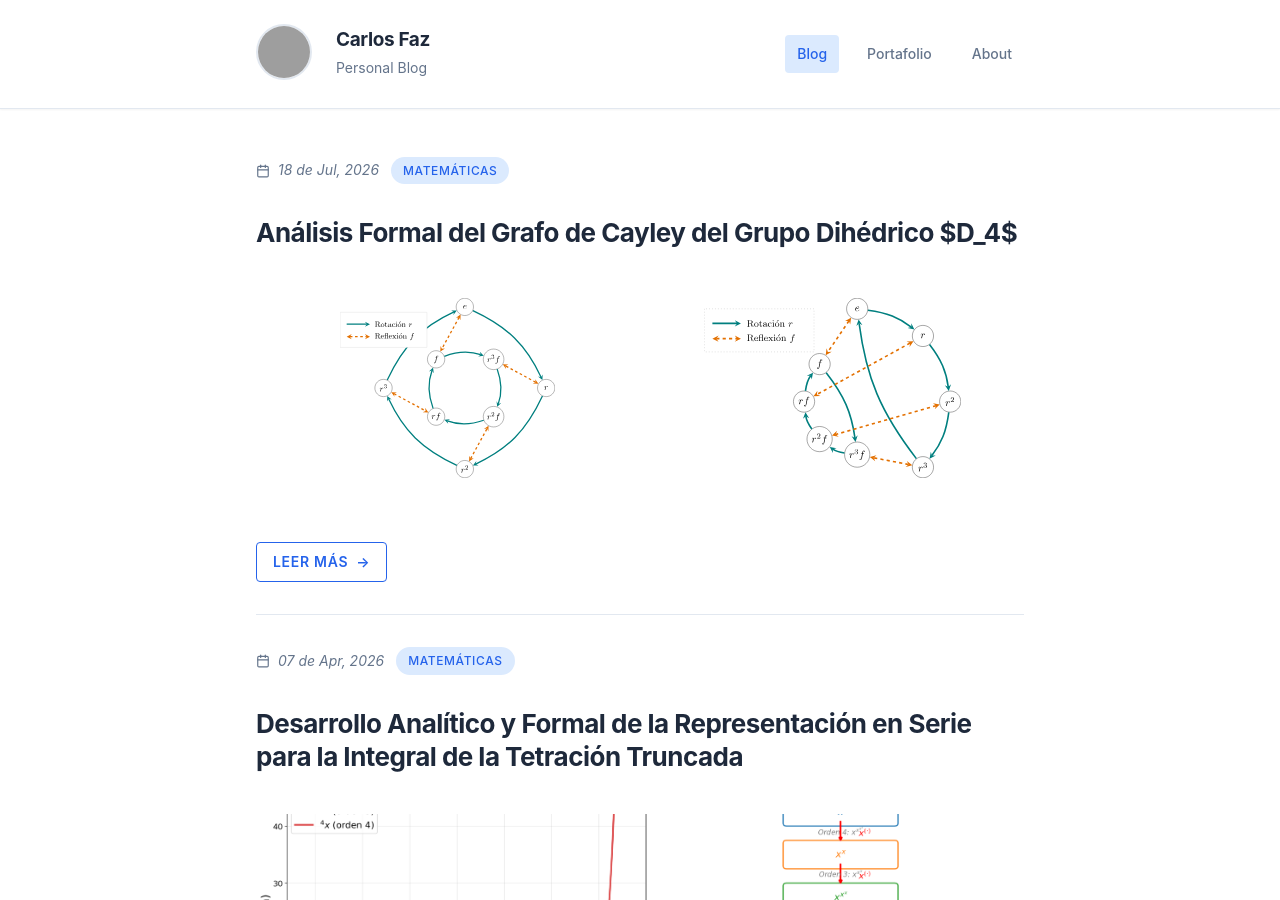
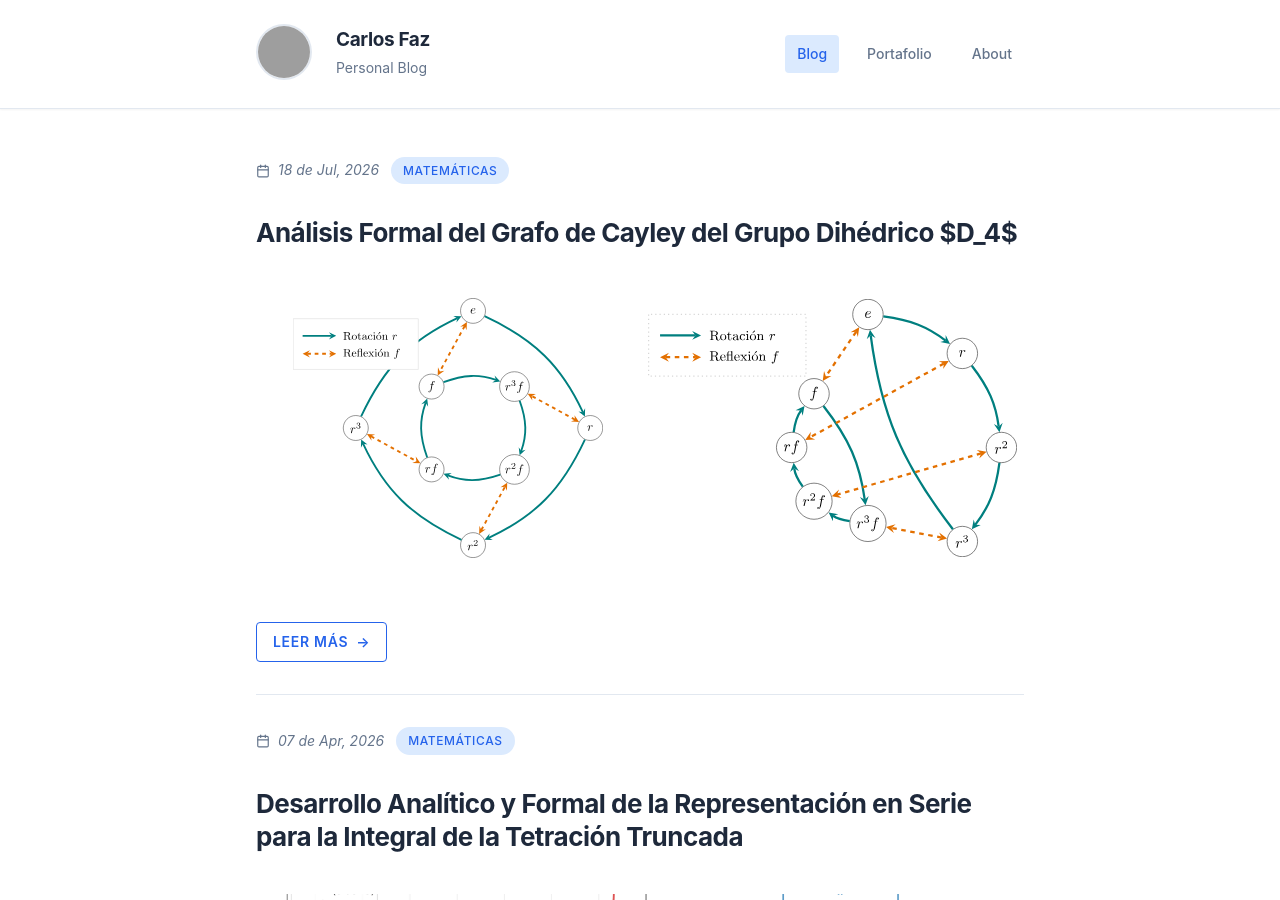
Before and after one commit to carlosfaz/carlosfaz.github.io, a Jekyll site: the page built from index.html, in a window 1280 px wide and 900 px high. Built offline with Jekyll 4.4.1, drawn with Linux system fonts in a browser that asks for light colours; grey boxes are pictures that could not be loaded.

Commit message:
daily update
daily update

```diff
--- a/index.html
+++ b/index.html
@@ -25,14 +25,14 @@ layout: default
 
           <div class="entry">
             {% if post.thumbnails %}
-              <!-- Contenedor flex para mostrar múltiples thumbnails (2 imágenes lado a lado) -->
+              <!-- Opción 1: Múltiples thumbnails en tamaño ampliado (max-height: 260px) -->
               <div class="post-thumbnails-container" style="display: flex; gap: 1rem; align-items: center; justify-content: center; width: 100%; margin-bottom: 1rem; padding: 0.5rem 0;">
                 {% for img in post.thumbnails %}
-                  <img src="{{ img | prepend: site.baseurl }}" alt="{{ post.title }}" loading="lazy" style="max-height: 180px; width: 48%; object-fit: contain;">
+                  <img src="{{ img | prepend: site.baseurl }}" alt="{{ post.title }}" loading="lazy" style="max-height: 260px; width: 48%; object-fit: contain;">
                 {% endfor %}
               </div>
             {% elsif post.thumbnail %}
-              <!-- Imagen individual tradicional -->
+              <!-- Thumbnail individual tradicional -->
               <img src="{{ post.thumbnail | prepend: site.baseurl }}" alt="{{ post.title }}" loading="lazy" style="max-height: 200px; object-fit: cover; width: 100%; margin-bottom: 1rem;">
             {% endif %}
 
```
